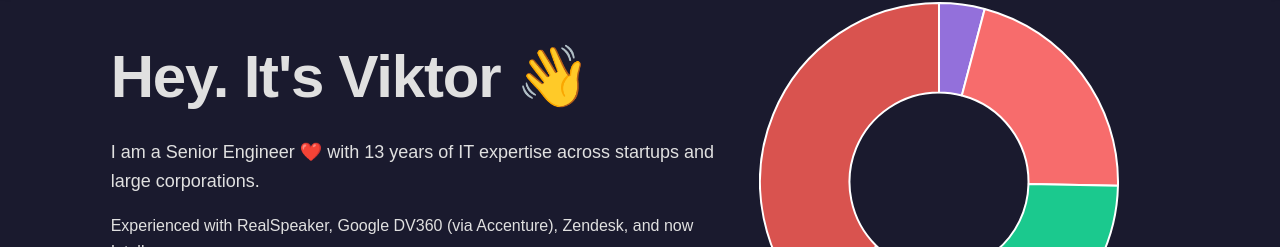
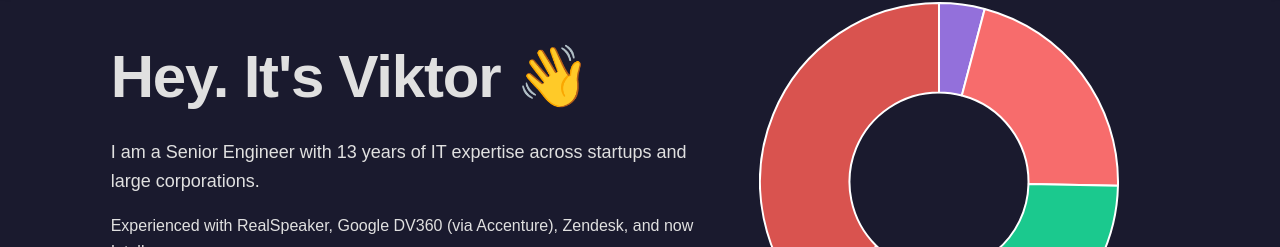
Before and after one commit to victorosetrov/mycv-react, a React (Create React App) app: page / in a window 1280 px wide. Shown: the part 104-351 px from the top of the page. Built offline with nearby package versions, Linux system fonts and the light colour scheme.

Commit message:
Optimize paint elements2

```diff
--- a/src/components/MainIntro.jsx
+++ b/src/components/MainIntro.jsx
@@ -48,7 +48,7 @@ const MainIntro = ({ isDarkMode }) => {
             Hey. It's Viktor 👋
           </h1>
           <h1 className="text-lg leading-relaxed">
-            I am a Senior Engineer ❤️ with 13 years of IT expertise across startups and large corporations.
+            I am a Senior Engineer with 13 years of IT expertise across startups and large corporations.
           </h1>
           <p className="text-md leading-relaxed">
             Experienced with RealSpeaker, Google DV360 (via Accenture), Zendesk, and now Intellync.
```
